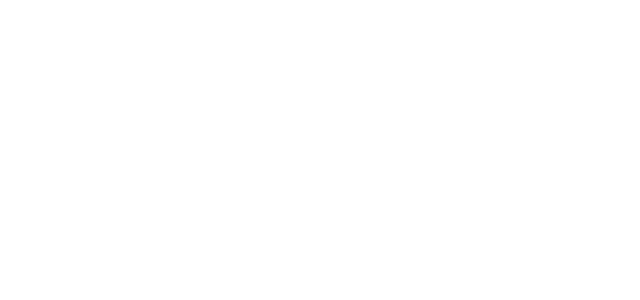
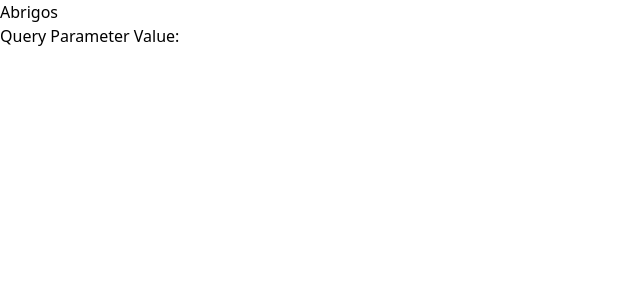
Before and after one commit to brendapc/hacktona-2024, a React (Vite) app in the folder frontend/: page /abrigos in a window 1280 px wide. Before the commit this address had no page. Shown: the top 300 px of the page, without its empty margins (0-640 px from the left). Built offline with nearby package versions, Linux system fonts and the light colour scheme.

Commit message:
add abrigo route

```diff
--- a/frontend/src/App.jsx
+++ b/frontend/src/App.jsx
@@ -1,6 +1,7 @@
 import { BrowserRouter as Router, Route, Routes, } from 'react-router-dom';
 import Home from './pages/Home';
 import { LoginPage } from './pages/LoginPage';
+import Abrigos from './pages/Abrigos';
 
 const App = () => {
   return (
@@ -9,6 +10,7 @@ const App = () => {
         <Routes>
           <Route path="/" exact element={<Home/>} />
           <Route path="/login" element={<LoginPage/>} />
+          <Route path="/abrigos" element={<Abrigos />} />
         </Routes>
       </div>
     </Router>
--- a/frontend/src/components/home/HomeHeader.jsx
+++ b/frontend/src/components/home/HomeHeader.jsx
@@ -1,4 +1,16 @@
+import { useState } from 'react';
+import { useNavigate } from 'react-router-dom';
+
 export const HomeHeader = () => {
+  const [searchValue, setSearchValue] = useState('');
+  const navigate = useNavigate();
+
+  const handleKeyDown = (event) => {
+    if (event.key === 'Enter') {
+      navigate(`/abrigos?value=${searchValue}`);
+    }
+  };
+
   return (
     <header className="flex justify-between items-center h-16 p-4 backdrop-blur-md bg-white/70 shadow-md fixed w-full z-10">
       <div className="flex items-center">
@@ -9,9 +21,12 @@ export const HomeHeader = () => {
           <input
             type="text"
             placeholder="Pesquisar..."
+            value={searchValue}
+            onChange={(e) => setSearchValue(e.target.value)}
+            onKeyDown={handleKeyDown}
             className="rounded-full px-4 py-2 pl-10 ml-2 bg-gray-100 border border-gray-300 focus:outline-none focus:ring-2 focus:ring-blue-400 transition duration-300 ease-in-out"
           />
-          <span className="absolute left-3 top-2 text-gray-500">🔍</span>
+          <span className="absolute left-5 top-2 text-gray-500">🔍</span>
         </div>
       </div>
       <div>
--- /dev/null
+++ b/frontend/src/pages/Abrigos.jsx
@@ -0,0 +1,20 @@
+import { useLocation } from 'react-router-dom';
+
+const Abrigos = () => {
+  const location = useLocation();
+  const queryParams = new URLSearchParams(location.search);
+  const value = queryParams.get('value');
+
+  return (
+    <div>
+      <h1>Abrigos</h1>
+      <p>Query Parameter Value: {value}</p>
+
+      {/* Listas os abrigos que contem esse valor na lista de coisas que o abrigo precisa
+
+      */}
+    </div>
+  );
+};
+
+export default Abrigos;
```
